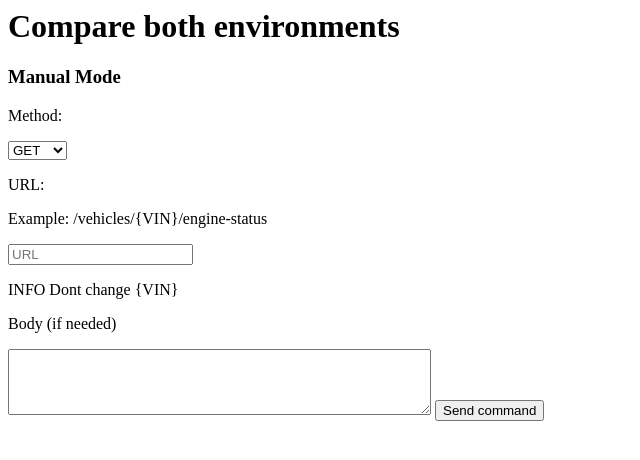
After one commit to klswar0/Volvo-api-playground-compare, a FastAPI app: template templates/compareManual.html in a window 1280 px wide. The commit adds this page. Shown: the top 460 px of the page, without its empty margins (0-640 px from the left). Run offline with FastAPI, Linux system fonts and the light colour scheme; the template is opened without the code that fills it, so the values that code supplies are empty.

Commit message:
manual request site

```diff
--- a/main.py
+++ b/main.py
@@ -108,6 +108,10 @@ def get_commands(request: Request,api_key_v: str, access_token: str , api_key_p:
         responses = commandsFile.unlock(api_key_v, access_token, api_key_p)
     elif command == "engine":
         responses = commandsFile.get_engine_status(api_key_v, access_token, api_key_p)
+    elif command == "engineStart":
+        responses = commandsFile.engine_start(api_key_v, access_token, api_key_p)
+    elif command == "engineStop":
+        responses = commandsFile.engine_stop(api_key_v, access_token, api_key_p)
     return templates.TemplateResponse(
             name="terminalOutput.html",
             context={"responses": responses, "official_response": responses[0], "unofficial_response": responses[1]},
@@ -115,4 +119,17 @@ def get_commands(request: Request,api_key_v: str, access_token: str , api_key_p:
         )
 
 
+@app.get("/manual")
+def manual(request: Request, api_key_v: str, access_token: str , api_key_p: str):
+    return templates.TemplateResponse(
+        name="compareManual.html",
+        context={"api_key_v": api_key_v, "access_token": access_token, "api_key_p": api_key_p, "VINofficial": VINofficial, "VINunofficial": VINunofficial},
+        request=request
+    )
+
+@app.get("/manual/command")
+def manual_command(request: Request, api_key_v: str, access_token: str , api_key_p: str, url: str, method: str = "GET", body: str = None):
+    return commandsFile.manual_command(api_key_v, access_token, api_key_p, url, method, body)
+
+
 uvicorn.run(app,port=8001)
--- a/templates/compare.html
+++ b/templates/compare.html
@@ -57,6 +57,12 @@
         <button >Stop the engine</button>
     </form>
 
+    <p>This are not all requests available </p>
+    <button>Try manual mode</button>
+    <p>Use official or unofficial Docs to know what commands are available</p>
 
     <div id="response"></div>
+
+
+
 </body>
--- /dev/null
+++ b/templates/compareManual.html
@@ -0,0 +1,29 @@
+
+<header>
+   <script src="https://unpkg.com/htmx.org@2.0.1/dist/htmx.min.js"></script>
+</header>
+
+<body>
+
+    <h1>Compare both environments</h1>
+    <h3>Manual Mode</h3>
+    <form hx-get="/manual/command" hx-target="#response">
+        <input type="text" name="api_key_p" hidden="True" value="{{ api_key_p }}" />
+        <input type="text" name="api_key_v" hidden="True" value="{{ api_key_v }}" />
+        <input type="text" name="access_token" hidden="True" value="{{ access_token }}" />
+        <p>Method:</p>
+        <select name="method">
+            <option value="GET">GET</option>
+            <option value="POST">POST</option>
+        </select>
+        <p>URL:</p>
+        <p>Example: /vehicles/{VIN}/engine-status</p>
+        <input type="text" placeholder="URL" name="url"/>
+        <p>INFO Dont change {VIN}</p>
+        <p>Body (if needed)</p>
+        <textarea name="body" rows="4" cols="50"></textarea>
+        <button>Send command</button>
+    </form>
+
+    <div id="response"></div>
+</body>
```
Also changed, not shown: commandsFile.py (+33 -4 lines).
